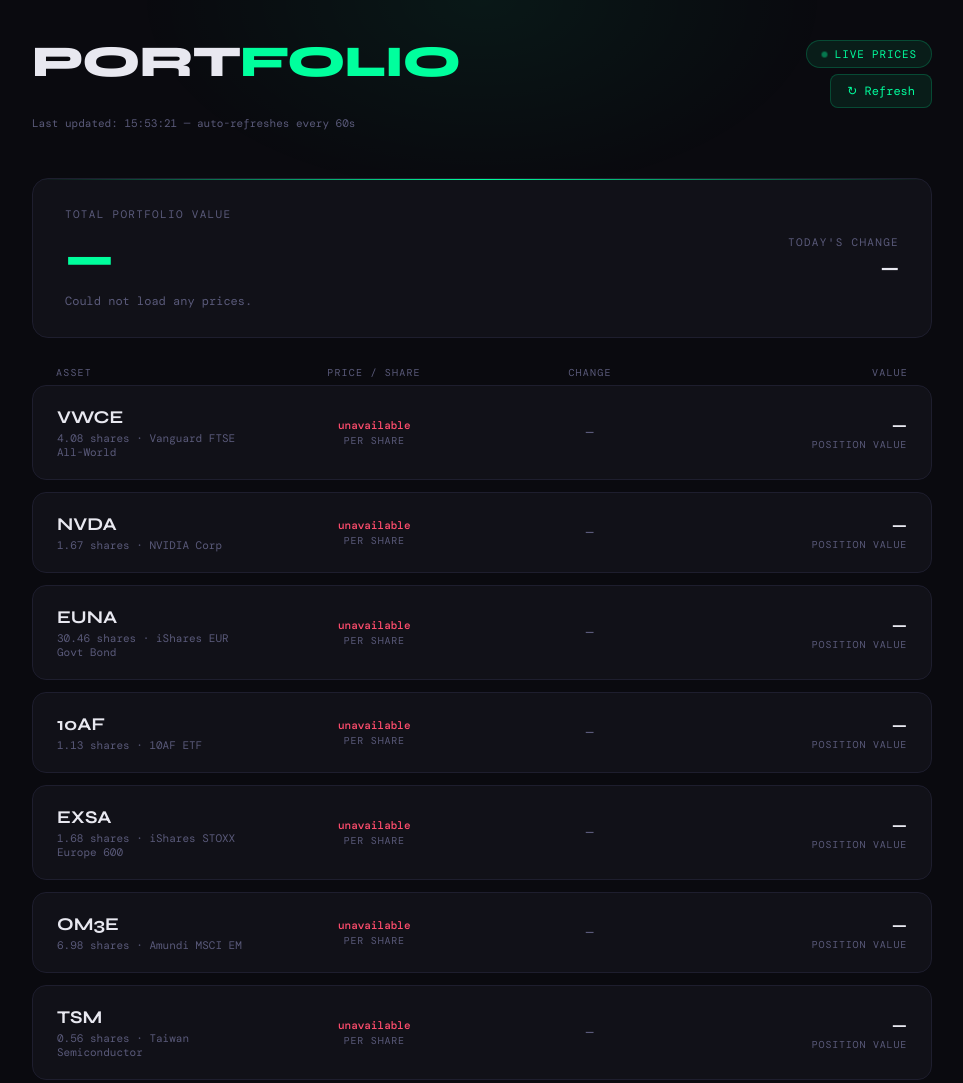
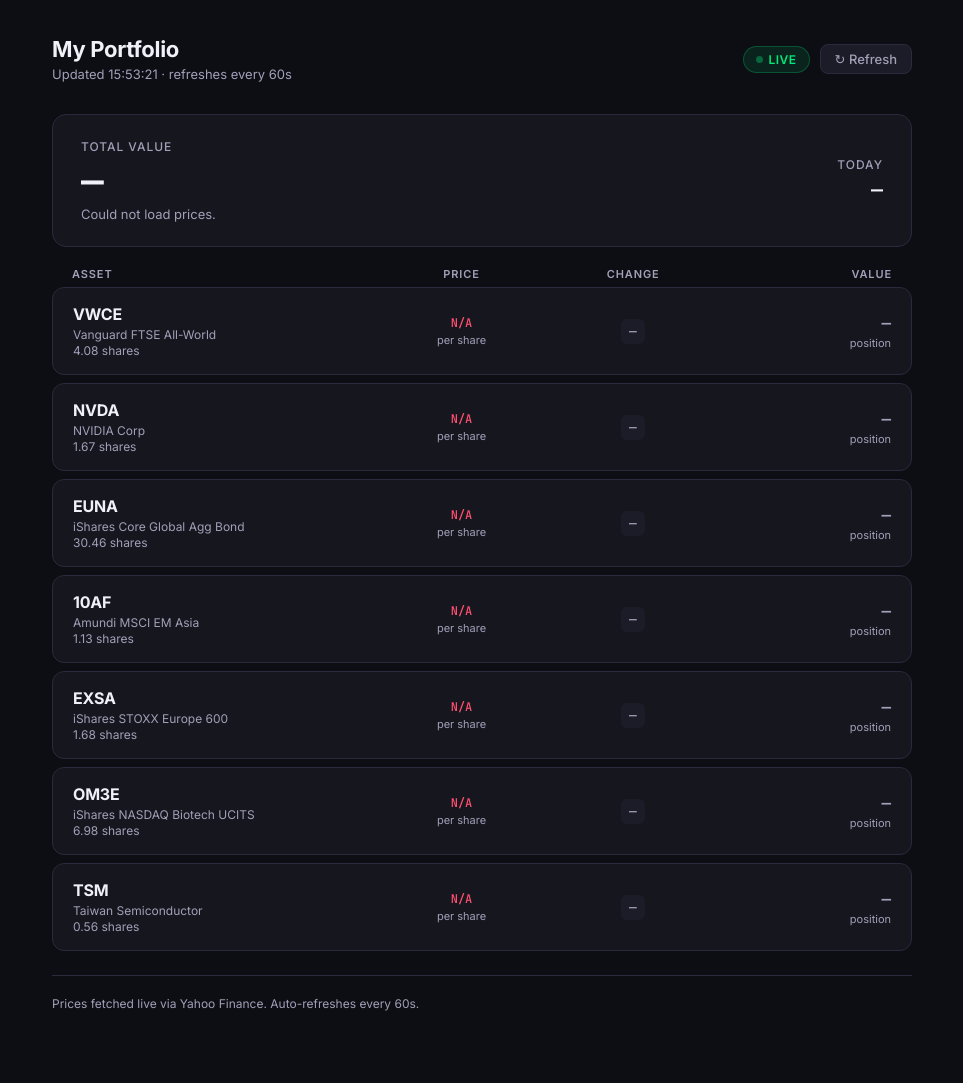
Before and after one commit to Mmarry1210/stock, a plain HTML site: page index.html in a window 1280 px wide. Shown: the top 1083 px of the page, without its empty margins (158-1121 px from the left). Drawn offline with nearby package versions, Linux system fonts and the light colour scheme; no server answers; a web font is replaced by a local one.

Commit message:
Update index.html

```diff
--- a/index.html
+++ b/index.html
@@ -4,241 +4,325 @@
 <meta charset="UTF-8">
 <meta name="viewport" content="width=device-width, initial-scale=1.0">
 <title>Portfolio Watchlist</title>
-<link href="https://fonts.googleapis.com/css2?family=DM+Mono:wght@300;400;500&family=Syne:wght@400;700;800&display=swap" rel="stylesheet">
+<link href="https://fonts.googleapis.com/css2?family=Inter:wght@400;500;600;700&family=JetBrains+Mono:wght@400;500;600&display=swap" rel="stylesheet">
 <style>
   :root {
-    --bg: #0a0a0f;
-    --surface: #111118;
-    --border: #1e1e2e;
-    --accent: #00ff9d;
-    --accent-dim: rgba(0,255,157,0.08);
-    --accent-mid: rgba(0,255,157,0.2);
-    --text: #e8e8f0;
-    --muted: #5a5a7a;
-    --up: #00ff9d;
-    --down: #ff4d6d;
-    --up-bg: rgba(0,255,157,0.07);
-    --down-bg: rgba(255,77,109,0.07);
+    --bg: #0d0d14;
+    --surface: #16161f;
+    --surface2: #1c1c28;
+    --border: #2a2a3d;
+    --accent: #00e87a;
+    --accent-dim: rgba(0,232,122,0.1);
+    --accent-mid: rgba(0,232,122,0.25);
+    --text: #f0f0f8;
+    --text2: #a0a0b8;
+    --up: #00e87a;
+    --down: #ff5070;
+    --up-bg: rgba(0,232,122,0.1);
+    --down-bg: rgba(255,80,112,0.1);
   }
   * { box-sizing: border-box; margin: 0; padding: 0; }
   body {
     background: var(--bg);
     color: var(--text);
-    font-family: 'DM Mono', monospace;
+    font-family: 'Inter', sans-serif;
     min-height: 100vh;
-    padding: 40px 20px 60px;
-    position: relative;
-    overflow-x: hidden;
+    padding: 36px 20px 60px;
   }
-  body::before {
-    content: '';
-    position: fixed;
-    top: -200px; left: 50%;
-    transform: translateX(-50%);
-    width: 700px; height: 400px;
-    background: radial-gradient(ellipse, rgba(0,255,157,0.06) 0%, transparent 70%);
-    pointer-events: none;
-    z-index: 0;
-  }
-  .container { max-width: 900px; margin: 0 auto; position: relative; z-index: 1; }
-  header { margin-bottom: 48px; }
-  .header-top {
+  .container { max-width: 860px; margin: 0 auto; }
+
+  /* ── Header ── */
+  .header {
     display: flex;
-    align-items: flex-start;
+    align-items: center;
     justify-content: space-between;
     flex-wrap: wrap;
-    gap: 16px;
-    margin-bottom: 8px;
+    gap: 12px;
+    margin-bottom: 32px;
   }
-  h1 {
-    font-family: 'Syne', sans-serif;
-    font-weight: 800;
-    font-size: clamp(28px, 5vw, 44px);
-    letter-spacing: -1px;
-    line-height: 1;
+  .header-left h1 {
+    font-size: 22px;
+    font-weight: 700;
+    color: var(--text);
+    letter-spacing: -0.3px;
   }
-  h1 span { color: var(--accent); }
-  .status-pill {
-    display: flex;
-    align-items: center;
-    gap: 7px;
+  .header-left .sub {
+    font-size: 13px;
+    color: var(--text2);
+    margin-top: 4px;
+  }
+  .header-right { display: flex; align-items: center; gap: 10px; }
+  .live-badge {
+    display: flex; align-items: center; gap: 6px;
     background: var(--accent-dim);
     border: 1px solid var(--accent-mid);
-    border-radius: 999px;
+    border-radius: 20px;
+    padding: 5px 12px;
+    font-size: 12px;
+    font-weight: 600;
+    color: var(--accent);
+    letter-spacing: 0.04em;
+  }
+  .dot { width:7px;height:7px;background:var(--accent);border-radius:50%;animation:pulse 2s infinite; }
+  @keyframes pulse { 0%,100%{opacity:1} 50%{opacity:.35} }
+  .refresh-btn {
+    background: var(--surface2);
+    border: 1px solid var(--border);
+    color: var(--text2);
+    border-radius: 8px;
     padding: 6px 14px;
-    font-size: 11px;
-    color: var(--accent);
-    letter-spacing: 0.08em;
-    white-space: nowrap;
+    font-family: 'Inter', sans-serif;
+    font-size: 13px;
+    font-weight: 500;
+    cursor: pointer;
+    transition: color .15s, border-color .15s;
   }
-  .dot { width:7px; height:7px; background:var(--accent); border-radius:50%; animation:pulse 2s infinite; }
-  @keyframes pulse { 0%,100%{opacity:1;transform:scale(1)} 50%{opacity:.4;transform:scale(.85)} }
-  .last-update { font-size:11px; color:var(--muted); margin-top:8px; }
+  .refresh-btn:hover { color: var(--text); border-color: #444; }
+
+  /* ── Total card ── */
   .total-card {
     background: var(--surface);
     border: 1px solid var(--border);
-    border-radius: 16px;
-    padding: 28px 32px;
-    margin-bottom: 28px;
+    border-radius: 14px;
+    padding: 24px 28px;
+    margin-bottom: 20px;
     display: flex;
     align-items: center;
     justify-content: space-between;
     flex-wrap: wrap;
     gap: 16px;
-    position: relative;
-    overflow: hidden;
   }
-  .total-card::after {
-    content:'';
-    position:absolute;
-    top:0;left:0;right:0;
-    height:1px;
-    background:linear-gradient(90deg,transparent,var(--accent),transparent);
+  .total-label {
+    font-size: 12px;
+    font-weight: 500;
+    color: var(--text2);
+    text-transform: uppercase;
+    letter-spacing: 0.08em;
+    margin-bottom: 8px;
   }
-  .total-label { font-size:11px; color:var(--muted); letter-spacing:.12em; text-transform:uppercase; margin-bottom:6px; }
-  .total-value { font-family:'Syne',sans-serif; font-size:clamp(32px,6vw,52px); font-weight:800; color:var(--accent); letter-spacing:-1px; }
-  .total-sub { font-size:12px; color:var(--muted); margin-top:4px; }
-  .total-change { font-family:'Syne',sans-serif; font-size:22px; font-weight:700; text-align:right; }
-  .grid { display:grid; gap:12px; }
+  .total-value {
+    font-family: 'JetBrains Mono', monospace;
+    font-size: 38px;
+    font-weight: 600;
+    color: var(--text);
+    letter-spacing: -1px;
+    line-height: 1;
+  }
+  .total-status {
+    font-size: 13px;
+    color: var(--text2);
+    margin-top: 6px;
+  }
+  .total-change-block { text-align: right; }
+  .total-change {
+    font-family: 'JetBrains Mono', monospace;
+    font-size: 20px;
+    font-weight: 600;
+    line-height: 1;
+  }
+  .total-change-label { font-size: 12px; color: var(--text2); margin-top: 5px; }
+
+  /* ── Column headers ── */
+  .col-header {
+    display: grid;
+    grid-template-columns: 2fr 1.2fr 1fr 1.2fr;
+    gap: 12px;
+    padding: 0 20px;
+    margin-bottom: 6px;
+  }
+  .col-header span {
+    font-size: 11px;
+    font-weight: 600;
+    color: var(--text2);
+    text-transform: uppercase;
+    letter-spacing: 0.08em;
+  }
+  .col-header span:nth-child(2),
+  .col-header span:nth-child(3) { text-align: center; }
+  .col-header span:nth-child(4) { text-align: right; }
+
+  /* ── Cards ── */
+  .grid { display: grid; gap: 8px; }
   .card {
-    background:var(--surface);
-    border:1px solid var(--border);
-    border-radius:14px;
-    padding:20px 24px;
-    display:grid;
-    grid-template-columns:1fr 1fr 1fr 1fr;
-    align-items:center;
-    gap:12px;
-    transition:border-color .2s,background .2s;
-    animation:fadeIn .4s ease both;
+    background: var(--surface);
+    border: 1px solid var(--border);
+    border-radius: 12px;
+    padding: 16px 20px;
+    display: grid;
+    grid-template-columns: 2fr 1.2fr 1fr 1.2fr;
+    align-items: center;
+    gap: 12px;
+    transition: border-color .15s, background .15s;
+    animation: fadeIn .35s ease both;
   }
-  .card:hover { border-color:rgba(0,255,157,.2); background:#13131c; }
-  @keyframes fadeIn { from{opacity:0;transform:translateY(10px)} to{opacity:1;transform:translateY(0)} }
-  .card-ticker { font-family:'Syne',sans-serif; font-size:18px; font-weight:700; }
-  .card-shares { font-size:11px; color:var(--muted); margin-top:3px; }
-  .card-price-block { text-align:center; }
-  .card-price { font-size:15px; font-weight:500; }
-  .card-price-label { font-size:10px; color:var(--muted); margin-top:2px; letter-spacing:.08em; }
-  .card-change { text-align:center; font-size:13px; font-weight:500; padding:4px 10px; border-radius:6px; white-space:nowrap; }
-  .card-change.up   { color:var(--up);   background:var(--up-bg); }
-  .card-change.down { color:var(--down); background:var(--down-bg); }
-  .card-change.flat { color:var(--muted); }
-  .card-worth { font-family:'Syne',sans-serif; font-size:18px; font-weight:700; text-align:right; }
-  .card-worth-label { font-size:10px; color:var(--muted); margin-top:2px; text-align:right; letter-spacing:.08em; }
-  .skeleton { background:#1a1a28; border-radius:4px; animation:shimmer 1.4s infinite; display:inline-block; }
-  @keyframes shimmer { 0%,100%{opacity:.5} 50%{opacity:1} }
-  .col-header { display:grid; grid-template-columns:1fr 1fr 1fr 1fr; gap:12px; padding:0 24px; margin-bottom:6px; }
-  .col-header span { font-size:10px; color:var(--muted); letter-spacing:.12em; text-transform:uppercase; }
-  .col-header span:nth-child(2) { text-align:center; }
-  .col-header span:nth-child(3) { text-align:center; }
-  .col-header span:nth-child(4) { text-align:right; }
-  .header-actions { display:flex; flex-direction:column; align-items:flex-end; gap:6px; }
-  .refresh-btn {
-    background:var(--accent-dim);
-    border:1px solid var(--accent-mid);
-    color:var(--accent);
-    border-radius:8px;
-    padding:8px 16px;
-    font-family:'DM Mono',monospace;
-    font-size:12px;
-    cursor:pointer;
-    transition:background .2s;
+  .card:hover { border-color: #383850; background: #18181f; }
+  @keyframes fadeIn { from{opacity:0;transform:translateY(8px)} to{opacity:1;transform:translateY(0)} }
+
+  .card-ticker {
+    font-size: 16px;
+    font-weight: 700;
+    color: var(--text);
+    letter-spacing: -0.2px;
   }
-  .refresh-btn:hover { background:rgba(0,255,157,.15); }
-  .note { font-size:11px; color:var(--muted); margin-top:28px; line-height:1.8; border-top:1px solid var(--border); padding-top:20px; }
-  @media(max-width:600px){
-    .card { grid-template-columns:1fr 1fr; }
-    .card-price-block { display:none; }
-    .col-header span:nth-child(2) { display:none; }
+  .card-name {
+    font-size: 12px;
+    color: var(--text2);
+    margin-top: 3px;
+    font-weight: 400;
+  }
+  .card-shares-label {
+    font-size: 12px;
+    color: var(--text2);
+    margin-top: 1px;
+  }
+
+  .card-price-block { text-align: center; }
+  .card-price {
+    font-family: 'JetBrains Mono', monospace;
+    font-size: 15px;
+    font-weight: 500;
+    color: var(--text);
+  }
+  .card-price-label { font-size: 11px; color: var(--text2); margin-top: 2px; }
+
+  .card-change {
+    text-align: center;
+    font-family: 'JetBrains Mono', monospace;
+    font-size: 13px;
+    font-weight: 500;
+    padding: 4px 8px;
+    border-radius: 6px;
+    white-space: nowrap;
+    justify-self: center;
+  }
+  .card-change.up   { color: var(--up);   background: var(--up-bg); }
+  .card-change.down { color: var(--down); background: var(--down-bg); }
+  .card-change.flat { color: var(--text2); background: var(--surface2); }
+
+  .card-worth-block { text-align: right; }
+  .card-worth {
+    font-family: 'JetBrains Mono', monospace;
+    font-size: 16px;
+    font-weight: 600;
+    color: var(--text);
+  }
+  .card-worth-label { font-size: 11px; color: var(--text2); margin-top: 2px; }
+
+  /* Skeleton */
+  .skeleton {
+    background: linear-gradient(90deg, #1e1e2e 25%, #252535 50%, #1e1e2e 75%);
+    background-size: 200% 100%;
+    border-radius: 4px;
+    display: inline-block;
+    animation: skshimmer 1.5s infinite;
+  }
+  @keyframes skshimmer { 0%{background-position:200% 0} 100%{background-position:-200% 0} }
+
+  .note {
+    font-size: 12px;
+    color: var(--text2);
+    margin-top: 24px;
+    line-height: 1.7;
+    border-top: 1px solid var(--border);
+    padding-top: 18px;
+  }
+
+  @media(max-width:580px) {
+    .card { grid-template-columns: 1.5fr 1fr 1fr; }
+    .card-price-block { display: none; }
+    .col-header { grid-template-columns: 1.5fr 1fr 1fr; }
+    .col-header span:nth-child(2) { display: none; }
+    .total-value { font-size: 30px; }
   }
 </style>
 </head>
 <body>
 <div class="container">
-  <header>
-    <div class="header-top">
-      <h1>PORT<span>FOLIO</span></h1>
-      <div class="header-actions">
-        <div class="status-pill"><span class="dot"></span> LIVE PRICES</div>
-        <button class="refresh-btn" onclick="fetchAll()">↻ Refresh</button>
-      </div>
+
+  <div class="header">
+    <div class="header-left">
+      <h1>My Portfolio</h1>
+      <div class="sub" id="lastUpdate">Fetching prices…</div>
     </div>
-    <div class="last-update" id="lastUpdate">Fetching prices…</div>
-  </header>
+    <div class="header-right">
+      <div class="live-badge"><span class="dot"></span> LIVE</div>
+      <button class="refresh-btn" onclick="fetchAll()">↻ Refresh</button>
+    </div>
+  </div>
 
   <div class="total-card">
     <div>
-      <div class="total-label">Total Portfolio Value</div>
+      <div class="total-label">Total Value</div>
       <div class="total-value" id="totalValue">—</div>
-      <div class="total-sub" id="totalSub">Loading all positions…</div>
+      <div class="total-status" id="totalSub">Loading positions…</div>
     </div>
-    <div>
-      <div class="total-label" style="text-align:right">Today's Change</div>
+    <div class="total-change-block">
+      <div class="total-label" style="text-align:right">Today</div>
       <div class="total-change" id="totalChange">—</div>
+      <div class="total-change-label" id="totalChangeAbs"></div>
     </div>
   </div>
 
   <div class="col-header">
-    <span>Asset</span><span>Price / share</span><span>Change</span><span>Value</span>
+    <span>Asset</span>
+    <span>Price</span>
+    <span>Change</span>
+    <span>Value</span>
   </div>
   <div class="grid" id="grid"></div>
-  <div class="note" id="note">Prices fetched live via Yahoo Finance. Auto-refreshes every 60 seconds.</div>
+  <div class="note" id="note">Prices fetched live via Yahoo Finance. Auto-refreshes every 60s.</div>
+
 </div>
-
 <script>
 const HOLDINGS = [
-  { ticker:'VWCE', shares:4.08,  yahoo:'VWCE.DE', name:'Vanguard FTSE All-World' },
-  { ticker:'NVDA', shares:1.67,  yahoo:'NVDA',    name:'NVIDIA Corp' },
-  { ticker:'EUNA', shares:30.46, yahoo:'EUNA.AS', name:'iShares EUR Govt Bond' },
-  { ticker:'10AF', shares:1.13,  yahoo:'10AF.PA', name:'10AF ETF' },
-  { ticker:'EXSA', shares:1.68,  yahoo:'EXSA.DE', name:'iShares STOXX Europe 600' },
-  { ticker:'OM3E', shares:6.98,  yahoo:'OM3E.DE', name:'Amundi MSCI EM' },
-  { ticker:'TSM',  shares:0.56,  yahoo:'TSM',     name:'Taiwan Semiconductor' },
+  { ticker:'VWCE', shares:4.08,  yahooTickers:['VWCE.DE','VWCE.AS'],          name:'Vanguard FTSE All-World' },
+  { ticker:'NVDA', shares:1.67,  yahooTickers:['NVDA'],                        name:'NVIDIA Corp' },
+  { ticker:'EUNA', shares:30.46, yahooTickers:['EUNA.DE','EUNA.F'],            name:'iShares Core Global Agg Bond' },
+  { ticker:'10AF', shares:1.13,  yahooTickers:['10AF.BE','10AF.PA','10AF.DE'], name:'Amundi MSCI EM Asia' },
+  { ticker:'EXSA', shares:1.68,  yahooTickers:['EXSA.DE','EXSA.AS'],           name:'iShares STOXX Europe 600' },
+  { ticker:'OM3E', shares:6.98,  yahooTickers:['OM3E.MU','OM3E.DU','OM3E.DE'],name:'iShares NASDAQ Biotech UCITS' },
+  { ticker:'TSM',  shares:0.56,  yahooTickers:['TSM'],                          name:'Taiwan Semiconductor' },
+];
+
+const PROXIES = [
+  u => `https://api.allorigins.win/raw?url=${encodeURIComponent(u)}`,
+  u => `https://corsproxy.io/?${encodeURIComponent(u)}`,
+  u => `https://thingproxy.freeboard.io/fetch/${u}`,
+  u => u,
 ];
 
 function yahooUrl(t) {
   return `https://query1.finance.yahoo.com/v8/finance/chart/${encodeURIComponent(t)}?interval=1d&range=2d`;
 }
 
-// Ordered list of fetch strategies
-async function fetchQuote(yahooTicker) {
-  const target = yahooUrl(yahooTicker);
-
-  const strategies = [
-    // 1. allorigins
-    () => fetch(`https://api.allorigins.win/raw?url=${encodeURIComponent(target)}`),
-    // 2. corsproxy.io
-    () => fetch(`https://corsproxy.io/?${encodeURIComponent(target)}`),
-    // 3. thingproxy
-    () => fetch(`https://thingproxy.freeboard.io/fetch/${target}`),
-    // 4. direct (works in some contexts)
-    () => fetch(target, { mode: 'cors' }),
-  ];
-
-  for (const attempt of strategies) {
+async function tryFetch(url) {
+  for (const px of PROXIES) {
     try {
-      const res = await attempt();
+      const res = await fetch(px(url), { signal: AbortSignal.timeout(7000) });
       if (!res.ok) continue;
       const data = await res.json();
-      const result = data?.chart?.result?.[0];
-      if (!result) continue;
-      const meta = result.meta;
-      const price = meta.regularMarketPrice;
-      const prev  = meta.chartPreviousClose ?? meta.previousClose ?? price;
-      const currency = meta.currency || 'USD';
-      if (!price) continue;
-      return { price, prev, currency };
-    } catch (_) { /* try next */ }
+      const meta = data?.chart?.result?.[0]?.meta;
+      if (!meta?.regularMarketPrice) continue;
+      return {
+        price: meta.regularMarketPrice,
+        prev: meta.chartPreviousClose ?? meta.previousClose ?? meta.regularMarketPrice,
+        currency: meta.currency || 'EUR',
+      };
+    } catch (_) {}
   }
-  throw new Error('All strategies failed for ' + yahooTicker);
+  return null;
+}
+
+async function fetchQuote(h) {
+  for (const yt of h.yahooTickers) {
+    const r = await tryFetch(yahooUrl(yt));
+    if (r) return r;
+  }
+  throw new Error('failed: ' + h.ticker);
 }
 
 const fmtC = (n, cur) =>
-  new Intl.NumberFormat('nl-NL', {
-    style:'currency', currency: cur || 'EUR',
-    minimumFractionDigits:2, maximumFractionDigits:2
-  }).format(n);
-
+  new Intl.NumberFormat('nl-NL', { style:'currency', currency: cur||'EUR', minimumFractionDigits:2, maximumFractionDigits:2 }).format(n);
 const fmtPct = n => (n >= 0 ? '+' : '') + n.toFixed(2) + '%';
 
 function buildCards() {
@@ -247,35 +331,34 @@
   HOLDINGS.forEach((h, i) => {
     const el = document.createElement('div');
     el.className = 'card';
-    el.style.animationDelay = (i * 60) + 'ms';
+    el.style.animationDelay = (i * 50) + 'ms';
     el.innerHTML = `
       <div>
         <div class="card-ticker">${h.ticker}</div>
-        <div class="card-shares">${h.shares} shares · ${h.name}</div>
+        <div class="card-name">${h.name}</div>
+        <div class="card-shares-label">${h.shares} shares</div>
       </div>
       <div class="card-price-block">
-        <div class="card-price skeleton" id="price-${h.ticker}" style="width:80px;height:18px;">&nbsp;</div>
-        <div class="card-price-label">PER SHARE</div>
+        <div class="card-price skeleton" id="price-${h.ticker}" style="width:76px;height:17px;">&nbsp;</div>
+        <div class="card-price-label">per share</div>
       </div>
-      <div class="card-change flat" id="change-${h.ticker}">—</div>
-      <div>
-        <div class="card-worth skeleton" id="worth-${h.ticker}" style="width:90px;height:22px;">&nbsp;</div>
-        <div class="card-worth-label">POSITION VALUE</div>
+      <div class="card-change flat skeleton" id="change-${h.ticker}" style="width:60px;height:24px;">&nbsp;</div>
+      <div class="card-worth-block">
+        <div class="card-worth skeleton" id="worth-${h.ticker}" style="width:84px;height:19px;">&nbsp;</div>
+        <div class="card-worth-label">position</div>
       </div>`;
     grid.appendChild(el);
   });
 }
 
 async function fetchAll() {
-  document.getElementById('lastUpdate').textContent = 'Refreshing prices…';
+  document.getElementById('lastUpdate').textContent = 'Refreshing…';
   let totalVal = 0, totalPrev = 0, loaded = 0, failed = [];
 
-  const settled = await Promise.allSettled(
-    HOLDINGS.map(h => fetchQuote(h.yahoo).then(r => ({ ...r, h })))
-  );
+  const settled = await Promise.allSettled(HOLDINGS.map(fetchQuote));
 
   settled.forEach((res, i) => {
-    const h = HOLDINGS[i];
+    const h  = HOLDINGS[i];
     const pe = document.getElementById('price-'  + h.ticker);
     const ce = document.getElementById('change-' + h.ticker);
     const we = document.getElementById('worth-'  + h.ticker);
@@ -284,19 +367,18 @@
       const { price, prev, currency } = res.value;
       const worth = price * h.shares;
       const pct   = ((price - prev) / prev) * 100;
-
       totalVal  += worth;
       totalPrev += prev * h.shares;
       loaded++;
 
-      pe.className = 'card-price'; pe.style = ''; pe.textContent = fmtC(price, currency);
-      ce.textContent = fmtPct(pct);
+      pe.className = 'card-price';        pe.style = ''; pe.textContent = fmtC(price, currency);
       ce.className = 'card-change ' + (pct > 0.005 ? 'up' : pct < -0.005 ? 'down' : 'flat');
-      we.className = 'card-worth'; we.style = ''; we.textContent = fmtC(worth, currency);
+      ce.style = ''; ce.textContent = fmtPct(pct);
+      we.className = 'card-worth';        we.style = ''; we.textContent = fmtC(worth, currency);
     } else {
-      pe.className = 'card-price'; pe.style = 'color:var(--down);font-size:11px;'; pe.textContent = 'unavailable';
-      ce.textContent = '—'; ce.className = 'card-change flat';
-      we.className = 'card-worth'; we.style = ''; we.textContent = '—';
+      pe.className = 'card-price'; pe.style = 'color:var(--down);font-size:12px;'; pe.textContent = 'N/A';
+      ce.className = 'card-change flat';  ce.style = ''; ce.textContent = '—';
+      we.className = 'card-worth';        we.style = 'color:var(--text2)'; we.textContent = '—';
       failed.push(h.ticker);
     }
   });
@@ -304,24 +386,23 @@
   if (loaded > 0) {
     const pct = ((totalVal - totalPrev) / totalPrev) * 100;
     const abs = totalVal - totalPrev;
-    document.getElementById('totalValue').textContent = '≈ ' + fmtC(totalVal, 'EUR');
+    document.getElementById('totalValue').textContent = fmtC(totalVal, 'EUR');
     document.getElementById('totalSub').textContent =
-      `${loaded}/${HOLDINGS.length} positions loaded` + (failed.length ? ` · failed: ${failed.join(', ')}` : '');
+      `${loaded} of ${HOLDINGS.length} positions` + (failed.length ? ` · failed: ${failed.join(', ')}` : ' · all OK');
     const tc = document.getElementById('totalChange');
-    tc.textContent = `${fmtPct(pct)}  (${abs >= 0 ? '+' : ''}${fmtC(abs, 'EUR')})`;
+    const ta = document.getElementById('totalChangeAbs');
+    tc.textContent = fmtPct(pct);
     tc.style.color = pct >= 0 ? 'var(--up)' : 'var(--down)';
+    ta.textContent = (abs >= 0 ? '+' : '') + fmtC(abs, 'EUR') + ' today';
+    ta.style.color = pct >= 0 ? 'var(--up)' : 'var(--down)';
   } else {
     document.getElementById('totalValue').textContent = '—';
-    document.getElementById('totalSub').textContent = 'Could not load any prices.';
-    document.getElementById('note').textContent =
-      '⚠ All price fetches failed. This file must be served over HTTPS or via a local server ' +
-      '(not opened as a plain file:// URL) for the CORS proxies to work. ' +
-      'Try uploading it to a hosting service, or open it with VS Code Live Server.';
+    document.getElementById('totalSub').textContent = 'Could not load prices.';
   }
 
   const now = new Date();
   document.getElementById('lastUpdate').textContent =
-    `Last updated: ${now.toLocaleTimeString('nl-NL')} — auto-refreshes every 60s`;
+    `Updated ${now.toLocaleTimeString('nl-NL')} · refreshes every 60s`;
 }
 
 buildCards();
```
